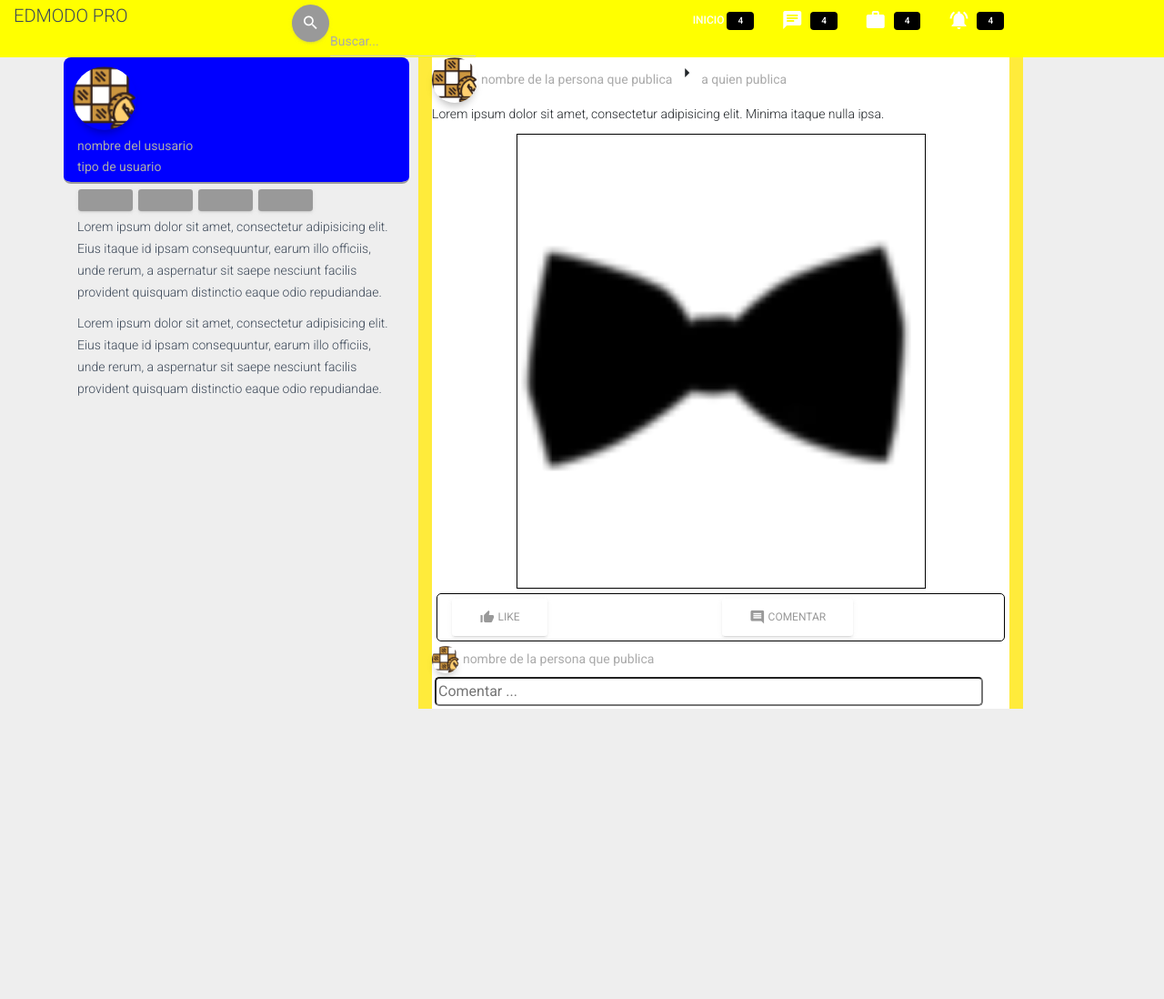
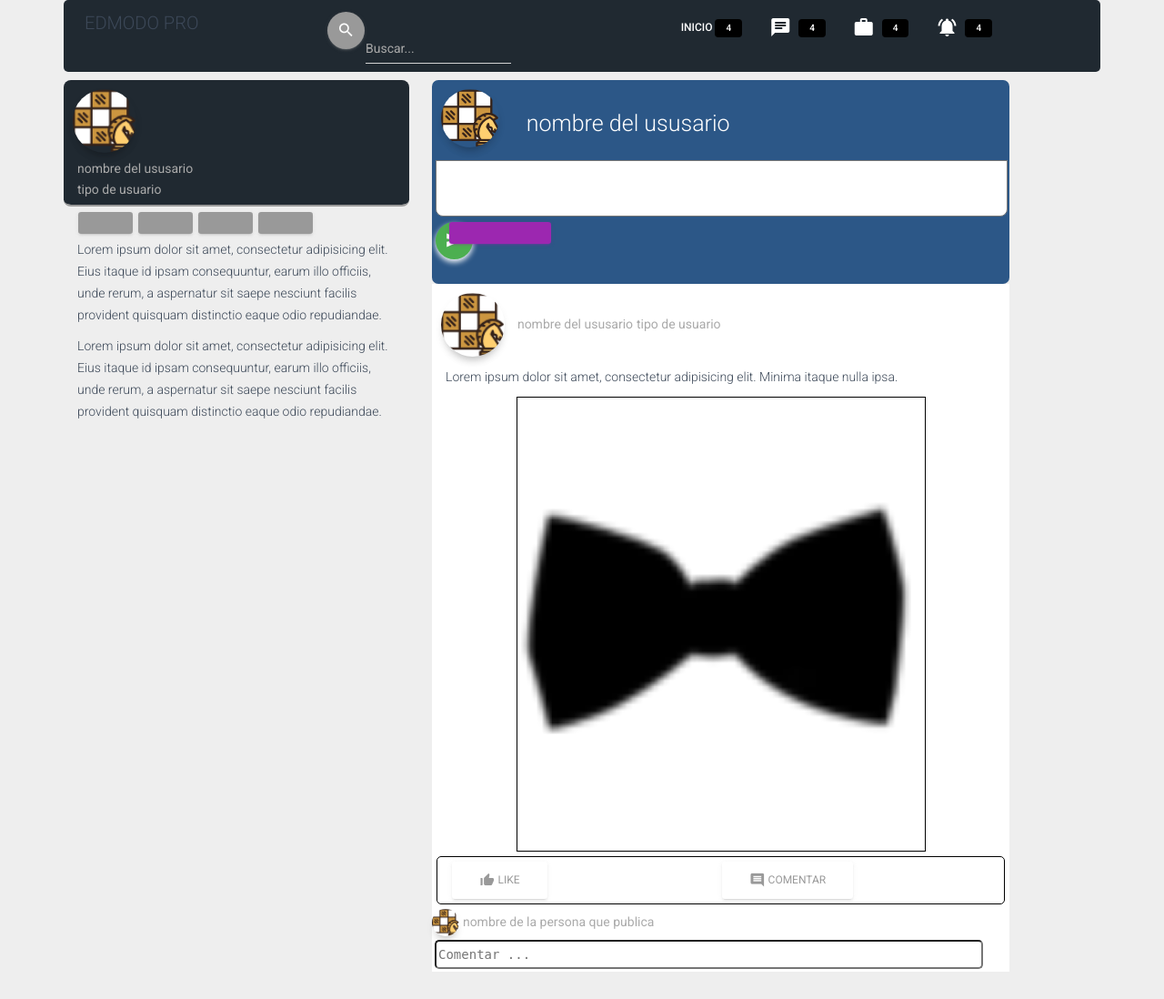
Before and after one commit to willyfer/EdmodoPro, a PHP site: page /principal.html in a window 1280 px wide. Shown: the whole page at 91% size. Before the commit the page ends 779 px from the top, so only its background shows below. Run offline with PHP 8.4, Linux system fonts and the light colour scheme; some libraries are stand-ins or nearby versions.

Commit message:
actualización menú principal
v2.2

```diff
--- a/material-kit-html-v2.0.4/assets/css/estili_willy.css
+++ b/material-kit-html-v2.0.4/assets/css/estili_willy.css
@@ -6,13 +6,15 @@
     color: white;
 }
 #fila_nav {
-    background-color: yellow;
+    background-color: #202931;
+    border-radius: 5px;
+    padding: 8px;
 }
 #foto_perfil {
     margin: 10px;
 }
 #perfil {
-    background-color: blue;
+    background-color: #202931;
     border-radius: 8px;
     border-bottom-style: groove;
 }
@@ -22,7 +24,6 @@
 #nav_principal {
     border-radius: 10px;
     border-style: ridge;
-    background-color: #37474f;
 }
 .img_small {
     height: 30;
@@ -64,7 +65,42 @@
     width: 450;
 }
 #input_comment {
+    font-family: monospace;
+    font-style: normal;
+    font-size: 14px;
     padding: 2px;
     border-radius: 5px;
     margin: 3px;
 }
+#publicar {
+    background-color: #2c5787;
+    border-radius: 7px;
+}
+#main {
+    margin-top: 9px;
+}
+#div_txtarea_post {
+    height: 140px;
+    padding: 3px;
+    margin: 0px;
+    border-radius: 0px 8px 8px 0px;
+}
+#txt_area_post {
+    width: 100%;
+    margin: 1px;
+    padding: 7px;
+    height: 6em;
+    border-radius: 0px 0px 8px 8px;
+}
+#name_user_publicar {
+    margin: 8px, 8px, 8px, 8px;
+    padding: 8px 8px 8px 8px;
+    align-content: center;
+    font-size: 13px;
+    color: white;
+}
+#btn_send {
+    position: absolute;
+    font-size: 36px;
+    box-shadow: 0 3px 6px
+}
--- a/material-kit-html-v2.0.4/principal.html
+++ b/material-kit-html-v2.0.4/principal.html
@@ -25,7 +25,7 @@
         </script>
     </head>
     <body>
-        <nav class="container-fluid">
+        <nav class="container">
             <div class="row " id="fila_nav">
                 <div class="col-md-3" id="logo">
                     <p class="navbar-brand">
@@ -127,23 +127,51 @@
                         Lorem ipsum dolor sit amet, consectetur adipisicing elit. Eius itaque id ipsam consequuntur, earum illo officiis, unde rerum, a aspernatur sit saepe nesciunt facilis provident quisquam distinctio eaque odio repudiandae.
                     </p>
                 </div>
-                <div class="col-md-7 btn-warning" id="contenido">
-                    <div class="" id="publicacion">
-                        <div id="img_usuario">
-                            <img "="" alt="" class="img_medium img-raised rounded-circle img-fluid" src="assets/img/tablero-de-ajedrez.png">
-                                <label for="">
-                                    nombre de la persona que publica
-                                </label>
-                                <i class="material-icons">
-                                    arrow_right
-                                </i>
-                                <label for="">
-                                    a quien publica
-                                </label>
+                <div class="col-md-7" id="contenido">
+                    <div class="" id="publicar">
+                        <div>
+                            <div class="row">
+                                <div class="col-md-2" id="img_user_publicar">
+                                    <img alt="foto de perfil" class="img-raised rounded-circle img-fluid" id="foto_perfil" src="assets/img/tablero-de-ajedrez.png">
                                     </img>
                                 </div>
+                                <div class="col-md-10 container" id="name_user_publicar">
+                                    <h3>
+                                        nombre del ususario
+                                    </h3>
+                                </div>
+                            </div>
+                        </div>
+                        <div id="div_txtarea_post">
+                            <textarea id="txt_area_post" name="" placeholder="Escribe algo ...">
+                            </textarea>
+                            <div class="row container">
+                                <button class="btn-fab btn-round col-md-5 btn btn-success" id="btn_send">
+                                    <i class="material-icons">
+                                        send
+                                    </i>
+                                </button>
+                                <div class="col-md-6">
+                                    <button class="ancho_auto col-md-5 btn btn-primary">
+                                    </button>
+                                </div>
+                                <div class="col-md-6">
+                                </div>
+                            </div>
+                        </div>
+                    </div>
                     <div id="publicacion">
-                            <div id="txt_post">
+                        <div>
+                            <img alt="foto de perfil" class=" img_big img-raised rounded-circle img-fluid" id="foto_perfil" src="assets/img/tablero-de-ajedrez.png">
+                            </img>
+                            <label for="">
+                                nombre del ususario
+                            </label>
+                            <label for="">
+                                tipo de usuario
+                            </label>
+                        </div>
+                        <div class="container" id="txt_post">
                             <p>
                                 Lorem ipsum dolor sit amet, consectetur adipisicing elit. Minima itaque nulla ipsa.
                             </p>
@@ -193,9 +221,7 @@
                 </div>
             </div>
         </div>
-        </div>
     </body>
-</html>
     <footer>
     </footer>
     <script src="./assets/js/core/jquery.min.js" type="text/javascript">
@@ -218,3 +244,4 @@
     <!-- Control Center for Material Kit: parallax effects, scripts for the example pages etc -->
     <script src="./assets/js/material-kit.js?v=2.0.4" type="text/javascript">
     </script>
+</html>
```
Lines whose indentation alone changed are shown as unchanged.
